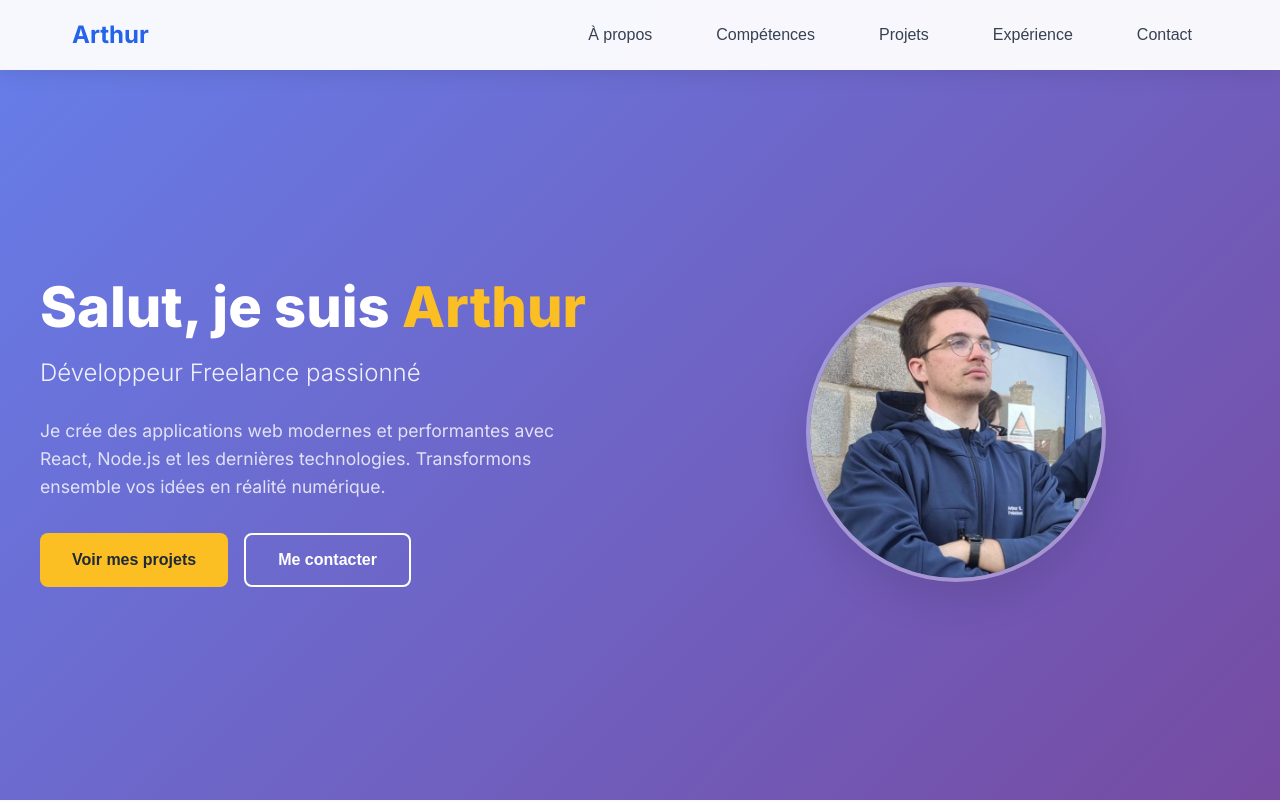
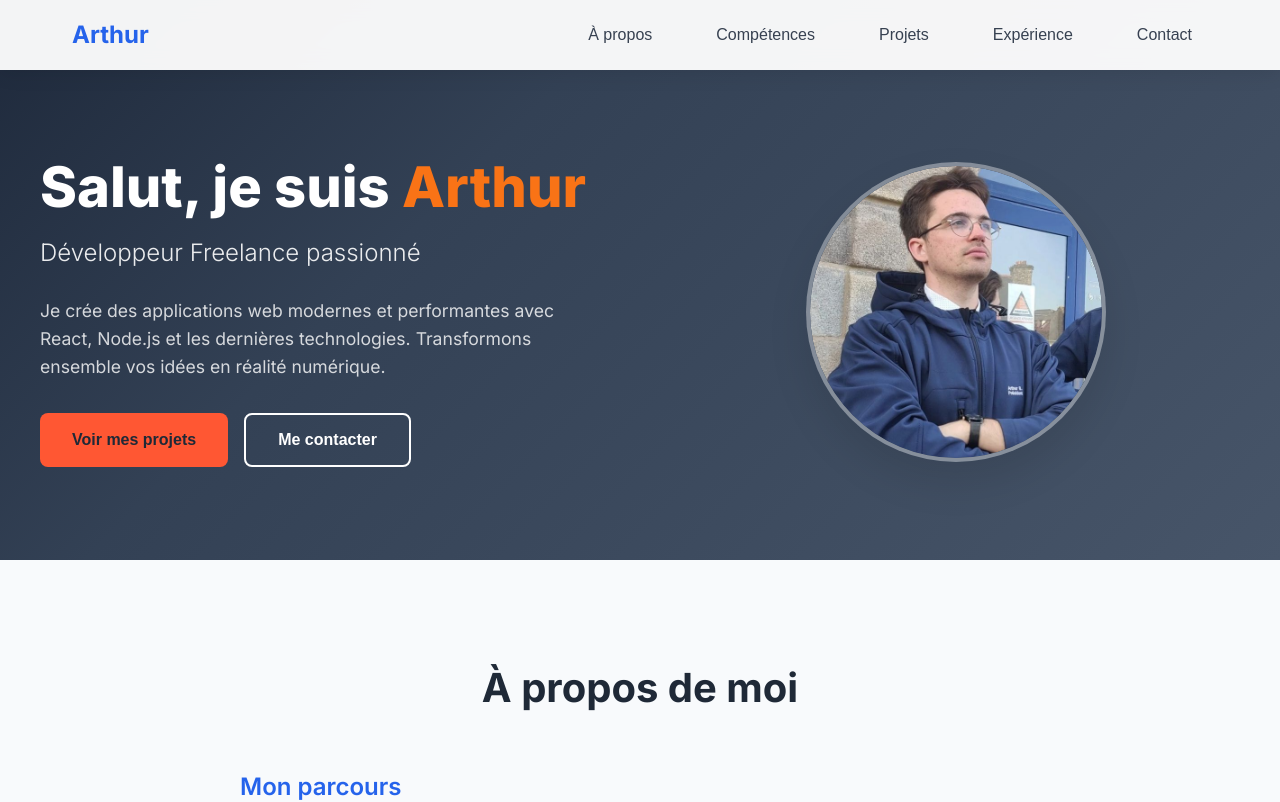
Before and after one commit to Arthur-Blamart/Portfolio, a React (Vite) app: page / in a window 1280 px wide. Shown: the top 802 px of the page. Built offline with nearby package versions, Linux system fonts and the light colour scheme.

Commit message:
Color change

```diff
--- a/src/components/Presentation.css
+++ b/src/components/Presentation.css
@@ -1,9 +1,9 @@
 .hero {
-  min-height: 100vh;
+  min-height: 70vh;
   display: flex;
   align-items: center;
   padding: 8rem 2rem 4rem;
-  background: linear-gradient(135deg, #667eea 0%, #764ba2 100%);
+  background: linear-gradient(135deg, #1e293b 0%, #334155 35%, #475569 100%);
   color: white;
 }
 
@@ -24,7 +24,7 @@
 }
 
 .highlight {
-  color: #fbbf24;
+  color: #f97316;
 }
 
 .hero-subtitle {
@@ -47,7 +47,7 @@
 }
 
 .btn-primary {
-  background: #fbbf24;
+  background: #ff5733;
   color: #1f2937;
   padding: 1rem 2rem;
   border: none;
@@ -77,7 +77,7 @@
 
 .btn-secondary:hover {
   background: white;
-  color: #667eea;
+  color: #1e293b;
 }
 
 .hero-image {
```
